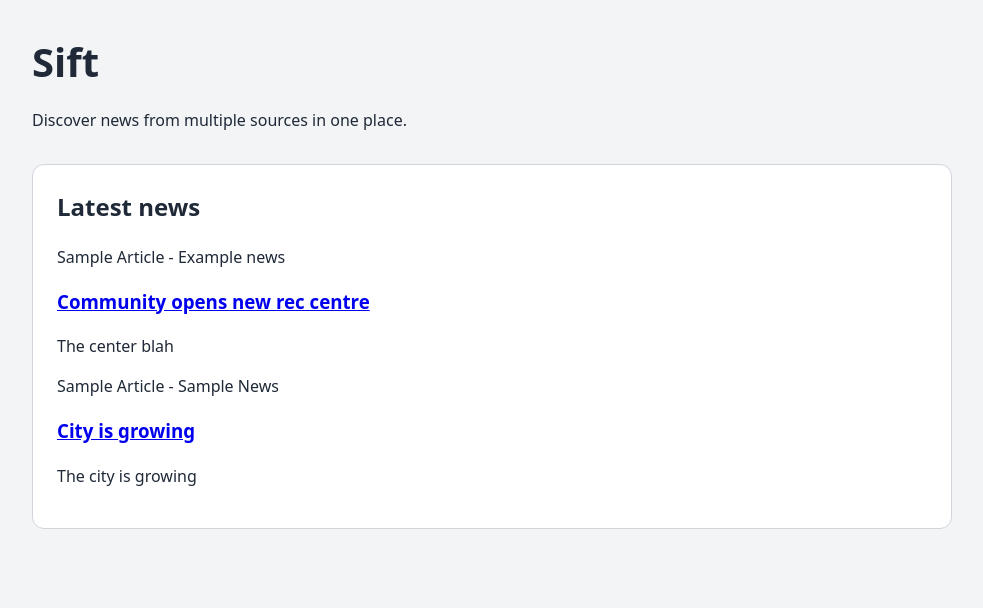
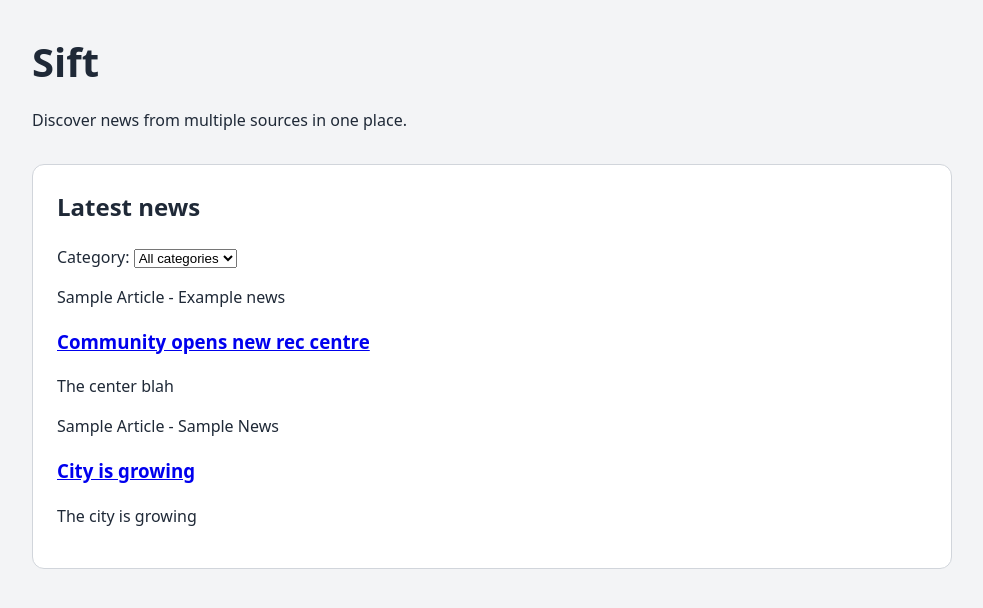
Before and after one commit to RayZMC/sift, a React (Vite) app in the folder client/: page / in a window 1280 px wide. Shown: the top 608 px of the page, without its empty margins (148-1131 px from the left). Built offline with nearby package versions, Linux system fonts and the light colour scheme.

Commit message:
feat: add category filtering to news feed

```diff
--- a/client/src/App.jsx
+++ b/client/src/App.jsx
@@ -1,8 +1,9 @@
 import './App.css'
 import ArticleCard from './components/ArticleCard.jsx'
+import { useState } from 'react'
 
 function App() {
-
+  const [selectedCategory, setSelectedCategory] = useState('All')
   const articles = [
     {
       id: 1,
@@ -10,6 +11,7 @@ function App() {
       source: 'Example news',
       description: 'The center blah',
       url: 'https://example.com/?article=1',
+      category: 'World',
     },
     {
       id: 2,
@@ -17,8 +19,11 @@ function App() {
       source: 'Sample News',
       description: 'The city is growing',
       url: 'https://example.com/?article=2',
+      category: 'Business',
     }
   ]
+
+  const visibleArticles = selectedCategory === 'All' ? articles : articles.filter((article) => article.category === selectedCategory)
 
   return (
     <main>
@@ -30,10 +35,21 @@ function App() {
       <section>
         <h2>Latest news</h2>
 
-        {articles.length === 0 && (
-          <p>No articles to display</p>
+        <label htmlFor="category">Category: </label>
+        <select
+          id="category"
+          value={selectedCategory}
+          onChange={(event) => setSelectedCategory(event.target.value)}
+        >
+          <option value="All">All categories</option>
+          <option value="World">World</option>
+          <option value="Business">Business</option>
+        </select>
+
+        {visibleArticles.length === 0 && (
+          <p>No articles match this category</p>
         )}
-        {articles.map((article) => (
+        {visibleArticles.map((article) => (
           <ArticleCard key={article.id} article={article} />
         ))}
       </section>
```
